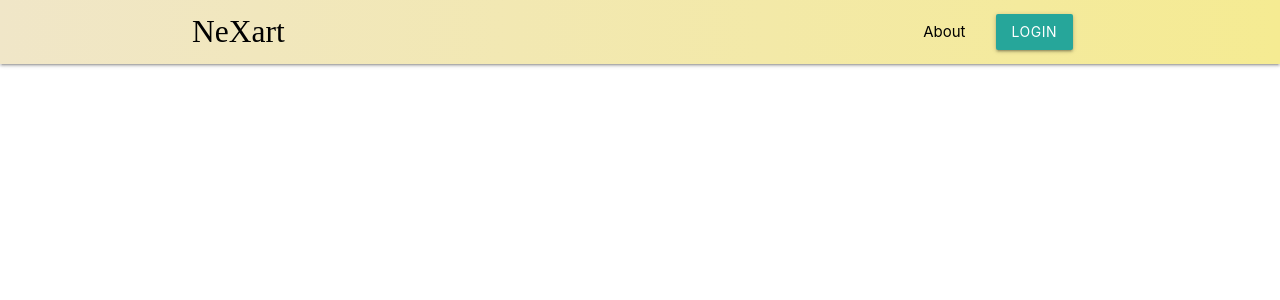
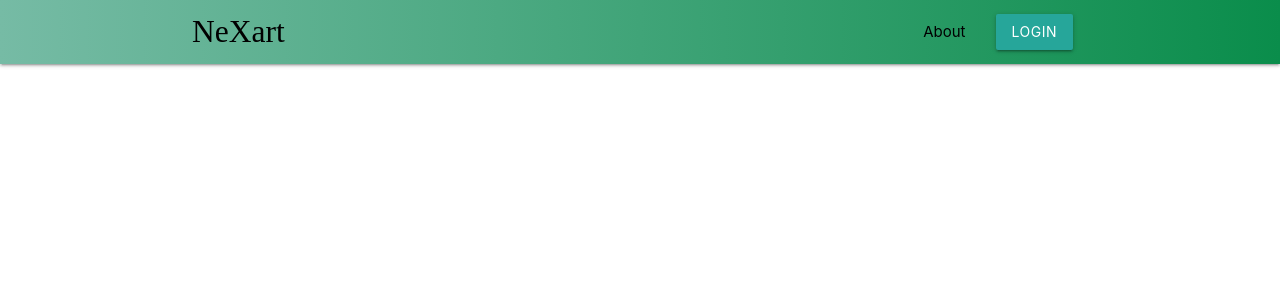
Before and after one commit to Minz10/nexart, a React (Create React App) app in the folder client/: page / in a window 1280 px wide. Shown: the top 300 px of the page. Built offline with nearby package versions, Linux system fonts and the light colour scheme; a web font is replaced by a local one.

Commit message:
nav-bar-color

```diff
--- a/client/src/App.css
+++ b/client/src/App.css
@@ -28,5 +28,5 @@
 }
 
 .nav-wrapper{
-  background: linear-gradient(to right,rgb(240, 230, 200), rgb(245, 235, 146));
+  background: linear-gradient(to right,rgb(118, 187, 165), rgb(10, 141, 75));
 }
```
